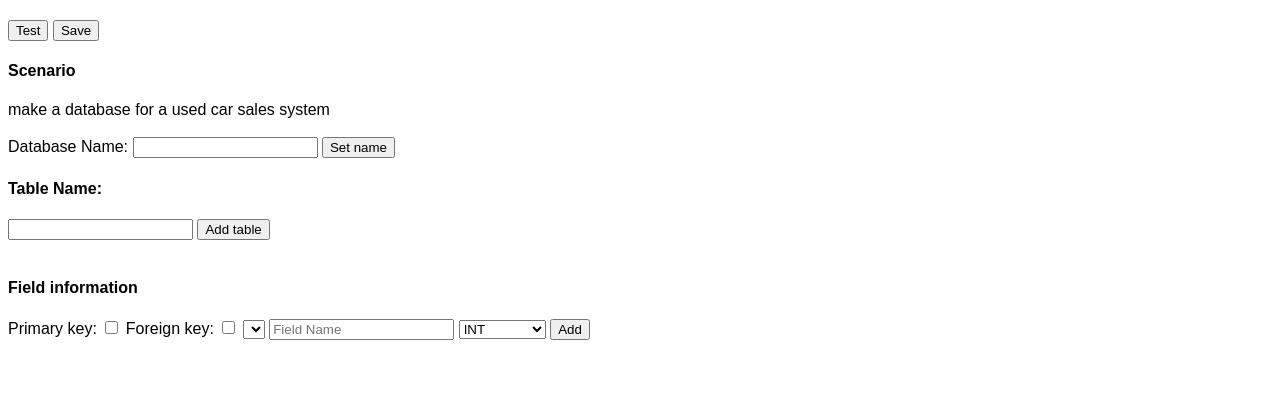
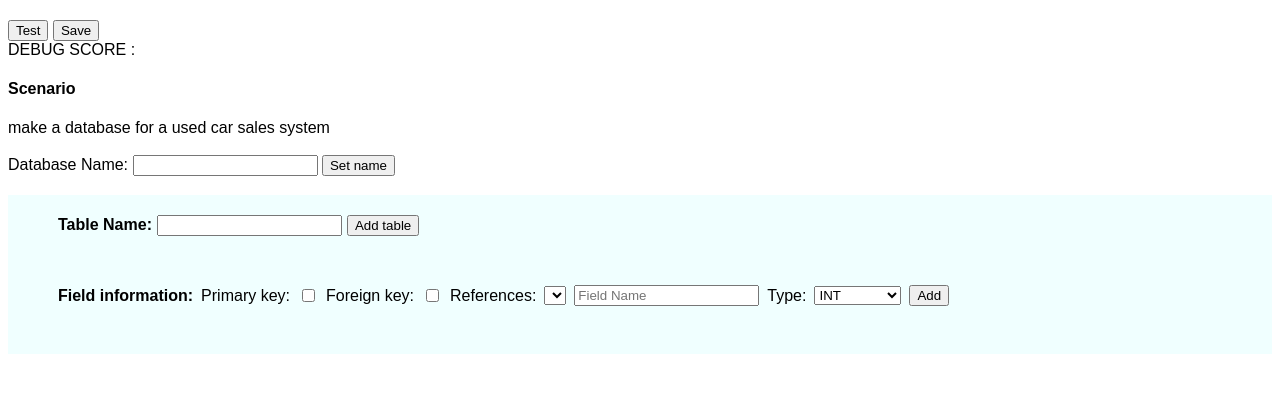
Before and after one commit to Lilley-DL/dbhelper, a Flask app: page /erd-builder in a window 1280 px wide. Shown: the part 119-512 px from the top of the page. Run offline with Flask 3, Linux system fonts and the light colour scheme; the visitor is signed in with stand-in values (Sample User, id 1); lists and menus that the app fills with data are empty; some libraries are stand-ins or nearby versions.

Commit message:
added pk anf fk basics

```diff
--- a/static/style.css
+++ b/static/style.css
@@ -103,6 +103,29 @@
     gap: 25px;
     width: 50%;
 }
+
+#table-design-wrapper{
+  display: flex;
+  flex-direction: column;
+  gap: 10px;
+  padding-left: 50px;
+  background-color: azure;
+}
+
+#table-name-input-wrapper{
+  display: flex;
+  flex-direction: row;
+  align-items: center;
+  gap: 5px;
+}
+
+#field-inputs-wrapper{
+  display: flex;
+  flex-direction: row;
+  align-items: center;
+  gap: 8px;
+}
+
 
 .table-name{
     display: flex;
@@ -293,7 +316,15 @@
     background-color: #be9c2b;
   }
 
+  .foreign-key{
+    /* background-color: aquamarine; */
+  }
+
   #pk-image{
     width: 60px;
     /* align-self: flex-start; */
   }
+
+  #fk-image{
+    width: 60px;
+  }
--- a/templates/erdBuilder.html
+++ b/templates/erdBuilder.html
@@ -9,6 +9,7 @@
 <button id="save">Save</button>
 
 <div>
+    <span id="debug-area">DEBUG SCORE :</span>
     <h4>Scenario</h4>
     <span>make a database for a used car sales system </span>
 </div>
@@ -21,25 +22,26 @@
     <button id="setNameButton">Set name</button>
     <h3 id="databaseName"></h3>
 </div>
-<div class="table-design-wrapper">
-    <div>
+<div id="table-design-wrapper">
+    <div id="table-name-input-wrapper">
         <h4>Table Name:</h4>
         <!-- <label for="tableName">Table name:</label> -->
         <input id="tableNameInput" type="text">
         <button id="addTableButton">Add table</button>
     </div>
-    <br>
-    <div class="field-inputs-wrapper">
-        <h4>Field information</h4>
+
+    <div id="field-inputs-wrapper">
+        <h4>Field information:</h4>
         <label for="pkInput">Primary key:</label>
         <input id="pkInput" type="checkbox">
         <label for="fkInput">Foreign key:</label>
         <input type="checkbox" name="fkInput" id="fkInput">
         <!-- try to hide this input unless the fk check is checked ? -->
+         <label for="fkSelect">References:</label>
         <select name="fkSelect" id="fkSelect">
-
         </select>
         <input id="fieldNameInput" type="text" placeholder="Field Name">
+        <label for="fieldTypeInput">Type:</label>
         <select id="fieldTypeInput">
             <option value="INT">INT</option>
             <option value="VARCHAR">VARCHAR</option>
@@ -49,11 +51,12 @@
     </div>
     <br>
 
-    <div id="tables-wrapper">
+</div>
 
-    </div>
+<div id="tables-wrapper">
 
 </div>
+
 
 {% endblock content %}
 
@@ -221,6 +224,26 @@
         }
     }
 
+    function checkFieldName(tableName,fieldName){
+        let index = -1
+        for(tbl of scenarioObject.acceptable_variations.tables){
+            //finc the table, assuming the table was acceptable
+            index = tbl.acceptable_names.findIndex(tname => tname.toLowerCase() == tableName.toLowerCase())
+            if(index > -1){
+                //loop over tables fields
+                let jindex = -1
+                for(fld of tbl.fields){
+                    jindex = fld.acceptable_names.findIndex(fname => fname.toLowerCase() == fieldName.toLowerCase())
+                    if(jindex > -1){
+                        return true
+                    }
+                }
+            }
+        }
+    }
+
+    //should it just loop through the acceptable field names ?
+    //could i create a dictionary ?
 
     var testButton = document.getElementById("test")
 
@@ -242,6 +265,9 @@
 
     var databaseSchema ={}
     var tables = []
+
+    var primaryKeys = []
+    var relationships = []
     //when the db is fincished, place the tables into the databseschema to submit as 1 object
     var altTables = {}
 
@@ -287,15 +313,48 @@
              return
          }
 
-        //update the state
-        addField(pk, fk, name, type, tableName)
-        //update the UI
-        addFieldUI(tableName,name,type,pk,fk)
+        if(!checkPKConflict(pk,name)){
 
-        //get the selected table
-        //update state
-        //rebuild UI
+
+            var referenced = null
+            if(fk == true){
+                //get the referenced
+            //let refid = relationships.indexOf(rel => rel.pkField)
+            let fkValue = fkSelect.value
+            console.log("FK SELECT ",fkSelect)
+            for(tbl of tables){
+                referenced = tbl.fields.find((fld) => fld.fieldId == fkValue)
+                if(referenced){
+                    console.log("FK RELATIONSHIP ",referenced)
+                    break
+                }
+            }
+            console.log("REF AFTER LOOP = ",referenced)
+            addField(pk, fk,referenced, name, type, tableName)
+
+            }else{
+                //moved from above
+                addField(pk, fk,referenced, name, type, tableName)
+            }
+
+            //update the UI
+            addFieldUI(tableName,name,type,pk,fk)
+        }else{
+            displayWarning("Primary key conflict")
+        }
     })
+
+    function checkPKConflict(PK,fieldName){
+        //chech that the Primary key doesnt exist in another table
+        for(tbl of tables){
+            let conflict = tbl.fields.find((fld) => fld.fieldName == fieldName && fld.PK == PK )
+            if(conflict){
+                console.log("PRIOMARY KEY CONFLICT = ",conflict)
+                return true
+            }
+        }
+        return false
+    }
 
     setNameButton.addEventListener("click",function(event){
         if(databaseNameInput.value == ""){
@@ -313,7 +372,7 @@
 
     testButton.addEventListener("click",function(event){
         console.log("TABLES STATE ",tables)
-        console.log("ALT TABLES STATE ",altTables)
+        console.log("RELATIONSHIPS STATE ",relationships)
         updateUIFromState()
     })
 
@@ -342,13 +401,6 @@
             tableNameInput.value = ""
             //add to the global list here
             let newTable = { name: tname, fields: [] }
-
-            //MOVE THIS TO THE UIBUILD?
-            //NEED TO REMOVE A POINT IF THE TABLE IS DELETED
-            if(checkTableName(tname)){
-                userScore += 1
-                console.log("Score = ",userScore)
-            }
 
             //add table to list
             tables.push(newTable)
@@ -405,7 +457,9 @@
     }
 
     //creates the field and adds it to the table object in the tables list
-    function addField(PK = false, FK = false, fieldName, fieldType, tableName) {
+    function addField(PK = false, FK = false,referenced = null, fieldName, fieldType, tableName) {
+
+        console.log("TESTING ADDFIELD ref = ",referenced, "fk = ",FK)
 
         let fieldId = fieldName+"_"+tableName
         //create the field object
@@ -417,18 +471,42 @@
             FK: FK
         }
 
+        if(PK ==true){
+            //make a relationship object
+            let relationshipObject ={
+                pkField:fieldObject,
+                fkField:null
+            }
+            //add it to the list of relationships
+            relationships.push(relationshipObject)
+            //update the UI list
+            updateFKSelectOptions(fieldId,fieldName)
+        }
+
+        if(FK == true && referenced != null){
+            let found = relationships.find((rel) => rel.pkField.fieldId == referenced.fieldId)
+            console.log("SETTING FOREIGN. REF = ",referenced," FOUND = ",found)
+            //set the foreign side of the relationship
+            found.fkField = fieldObject
+            console.log("RELATIONSHIPS = ",relationships)
+        }
+
         //add it to the tables field list
         for (t of tables) {
-            if (t.name == tableName) {
+            if (t.name == tableName) { //might be ablt to use the selected table variable here now
                 t.fields.push(fieldObject)
-
-                // TODO <----
-                //check that there isnt already a primary key in this table
-                //might need a dictionary to keep track of tables with primary keys
-
             }
         }
+    }
 
+    function updateFKSelectOptions(fieldId, name){
+        //could be better to loop through the relationships array and take the primary keys ?
+        //field id can be the value of the select
+        let option = document.createElement("option")
+        option.value = fieldId
+        option.innerHTML = name
+
+        fkSelect.add(option)
     }
 
     //i think this needs to be async ?
@@ -449,7 +527,7 @@
 
     }
     //UI
-    function addFieldToTable(parent,field_name = null, fieldType = null,PK = false, fk = false ) {
+    function addFieldToTable(parent,field_name = null, fieldType = null,PK = false, FK = false ) {
 
         let tableName = parent.id
         tableName = tableName.substring(0, tableName.length - 6);
@@ -475,7 +553,8 @@
         let fieldDiv = document.createElement("div")
         fieldDiv.style.width = parent.offsetWidth - 6 + "px";
         fieldDiv.className = "field2"
-        if(PK){
+        if(PK == true){
+            //not sure i need the below code ??
             let pkimage = document.createElement("img")
             pkimage.src = "{{url_for('static', filename='icons/pk_icon.png')}}"
             pkimage.width = "30px"
@@ -485,6 +564,14 @@
             fieldDiv.innerHTML = "<img id='pk-image' src=" +pkimgsrc+">"
 
             fieldDiv.classList.add("primary-key")
+        }
+
+        if(FK == true){
+            let fkimgsrc = "{{url_for('static', filename='icons/fk_icon.png')}}"
+            fieldDiv.innerHTML = "<img id='fk-image' src=" +fkimgsrc+">"
+
+            fieldDiv.classList.add("foreign-key")
+
         }
 
         fieldDiv.innerHTML += "<span id='field-name'>" + name + "</span>"
@@ -527,15 +614,23 @@
         parent.appendChild(fieldDiv)
     }
 
-
+    //this function builds / re-renders the tables
     function updateUIFromState() {
-
+        //reset the score
+        userScore = 0
         //clear the old UI ?
         tablesWrapper.innerHTML = ""
         //loop over the tables list and update the UI
         for(tbl of tables){
             //draw the tables
             addTable(tbl.name)
+            //SET THE SCORE
+
+            if(checkTableName(tbl.name)){
+                userScore += 1
+                console.log("Score = ",userScore)
+                document.getElementById("debug-area").innerText = "user score = " +userScore
+            }
         }
         //tables need to be added before the fields
 
@@ -543,12 +638,18 @@
             for(fld of tbl.fields){
                 let parentTable = document.getElementById(tbl.name + "-table")
                 addFieldToTable(parentTable,fld.fieldName,fld.fieldType,fld.PK,fld.FK)
+                if(checkFieldName(tbl.name,fld.fieldName)){
+                    console.log(fld.fieldName," is acceptable ")
+                    //incrament the score
+                }
             }
         }
         //TODO :: set the selected table highlight
         if(selectedTable){
             highlightTable(selectedTable)
         }
+
+        //TODO : reset the select for foreign key reference
     }
 
     /**
```
